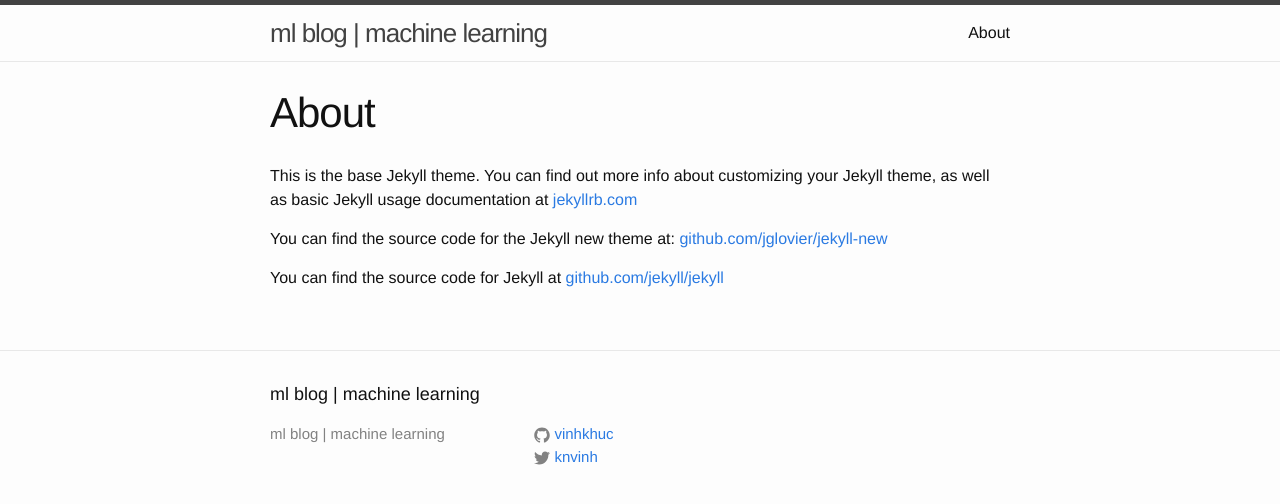
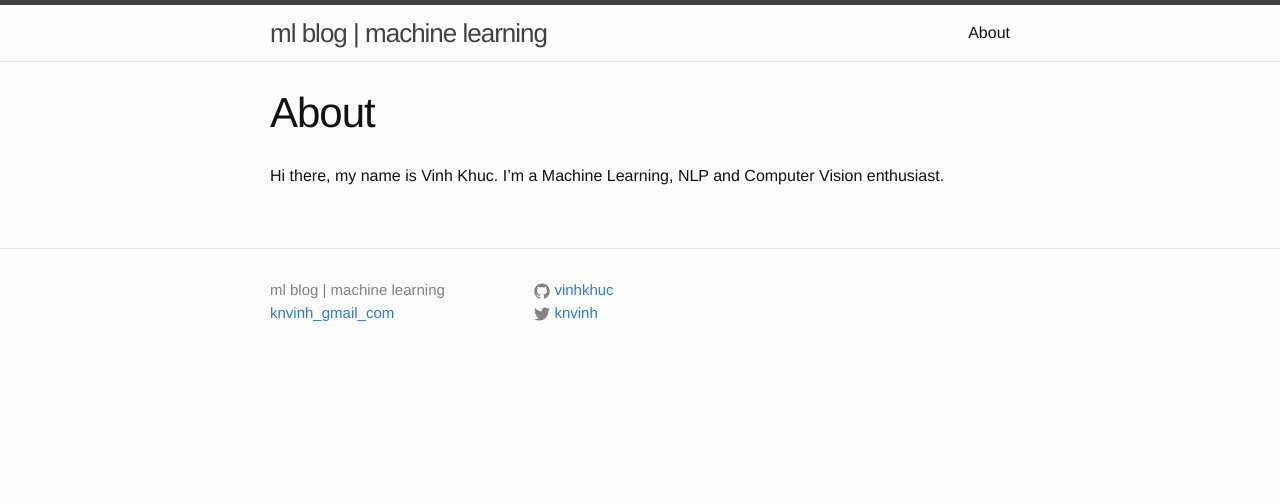
Before and after one commit to vinhkhuc/vinhkhuc.github.io, a Jekyll site: the page built from about.md, in a window 1280 px wide. Shown: the top 504 px of the page. Built offline with Jekyll 4.4.1, drawn with Linux system fonts in a browser that asks for light colours.

Commit message:
Added the about page. Made the layout simpler.

```diff
--- a/_config.yml
+++ b/_config.yml
@@ -1,6 +1,6 @@
 # Site settings
 title: ml blog | machine learning
-email:
+email: knvinh_gmail_com
 description: ""
 baseurl: "" # the subpath of your site, e.g. /blog/
 url: "http://vinhkhuc.github.io" # the base hostname & protocol for your site
@@ -10,4 +10,4 @@ github_username: vinhkhuc
 # Build settings
 markdown: kramdown
 
-# highlighter: rouge
+#highlighter: rouge
--- a/_includes/footer.html
+++ b/_includes/footer.html
@@ -2,7 +2,7 @@
 
   <div class="wrapper">
 
-    <h2 class="footer-heading">{{ site.title }}</h2>
+    <!--<h2 class="footer-heading">{{ site.title }}</h2>-->
 
     <div class="footer-col-wrapper">
       <div class="footer-col  footer-col-1">
--- a/about.md
+++ b/about.md
@@ -4,8 +4,4 @@ title: About
 permalink: /about/
 ---
 
-This is the base Jekyll theme. You can find out more info about customizing your Jekyll theme, as well as basic Jekyll usage documentation at [jekyllrb.com](http://jekyllrb.com/)
-
-You can find the source code for the Jekyll new theme at: [github.com/jglovier/jekyll-new](https://github.com/jglovier/jekyll-new)
-
-You can find the source code for Jekyll at [github.com/jekyll/jekyll](https://github.com/jekyll/jekyll)
+Hi there, my name is Vinh Khuc. I'm a Machine Learning, NLP and Computer Vision enthusiast.
```
Also changed, not shown: index.html (+4 -5 lines).
